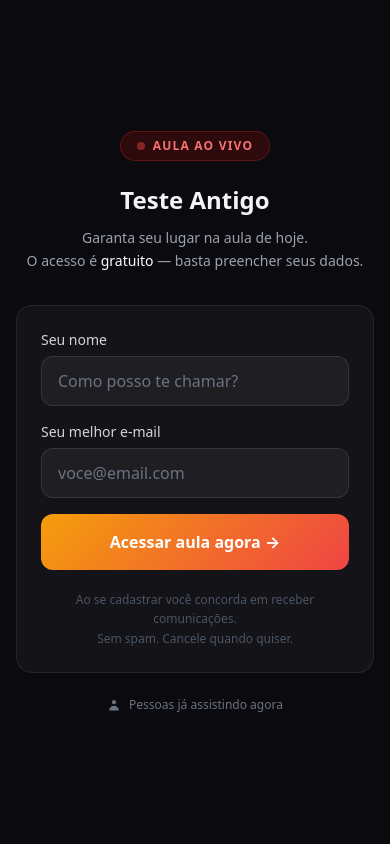
After one commit to digo77/webinar, a Flask app: template templates/registrar.html in a window 390 px wide. The commit adds this page. Run offline with Flask 3, Linux system fonts and the light colour scheme; the template is opened without the code that fills it: values that come from a table or form of the project are taken from there, others are empty; some libraries are stand-ins or nearby versions.

Commit message:
refactor: remove JWT, adiciona registro simples por sessao
- routes/registrar.py: novo blueprint GET/POST /registrar?w=<slug>
  Busca WebinarConfig por slug, cria/atualiza Registrant, salva sessao Flask
  e redireciona para /sala. Sem tokens, sem JWT.

- models.py: adiciona campo slug (TEXT UNIQUE) em WebinarConfig

- routes/sala.py: refatorado para ler registrant_id/webinar_id da sessao Flask.
  Remove todas as referencias a JWT e token_service.
  /api/track usa sessao em vez de token no body.
  /api/events usa webinar_id da sessao como fallback.

- routes/admin.py: remove import de generate_token; test_token e preview
  definem sessao Flask e redirecionam para /sala (sem ?token= na URL).
  Nova rota GET /admin/preview/<webinar_id>.
  Campos slug adicionados em webinar_create e webinar_edit.

- static/webinar-engine.js: remove token do payload de /api/track.
  loadEvents passa window.WEBINAR_ID como query param.

- templates/registrar.html: pagina de cadastro dark/mobile-first com
  badge AO VIVO, campo nome+email e botao de acesso.

- templates/sala.html: substitui WEBINAR_TOKEN por WEBINAR_ID.

- templates/admin/dashboard.html e webinar_detail.html: campo slug no
  formulario de criacao/edicao; link /registrar?w=<slug> na listagem e
  card de acesso dedicado ao lado do webhook.

- app.py: registra registrar_bp; adiciona 'slug' ao migrate_db.

Co-Authored-By: Claude Sonnet 4.6 <noreply@anthropic.com>

```diff
--- a/app.py
+++ b/app.py
@@ -18,6 +18,7 @@ def migrate_db(app):
             'client_name': 'TEXT',
             'webhook_token': 'TEXT',
             'test_date': 'TEXT',
+            'slug': 'TEXT',
         }
         for col, typedef in wc_new.items():
             if col not in wc_cols:
@@ -42,10 +43,12 @@ def create_app():
     from routes.webhook import webhook_bp
     from routes.sala import sala_bp
     from routes.admin import admin_bp
+    from routes.registrar import registrar_bp
 
     app.register_blueprint(webhook_bp)
     app.register_blueprint(sala_bp)
     app.register_blueprint(admin_bp)
+    app.register_blueprint(registrar_bp)
 
     # Create tables (novas) + migrate colunas existentes
     with app.app_context():
--- a/models.py
+++ b/models.py
@@ -39,6 +39,7 @@ class WebinarConfig(db.Model):
     upsell_url = db.Column(db.Text)
     upsell_cta_text = db.Column(db.Text)
     test_date = db.Column(db.Text)  # datetime-local ISO string, ex: "2026-03-27T20:00"
+    slug = db.Column(db.Text, unique=True)  # identificador de URL, ex: "cookie-sandwich"
 
 
 class TimelineEvent(db.Model):
--- /dev/null
+++ b/templates/registrar.html
@@ -0,0 +1,144 @@
+<!DOCTYPE html>
+<html lang="pt-BR">
+<head>
+    <meta charset="UTF-8">
+    <meta name="viewport" content="width=device-width, initial-scale=1.0">
+    <title>{% if webinar %}{{ webinar.name }}{% else %}Webinário{% endif %} — Acesso</title>
+    <script src="https://cdn.tailwindcss.com"></script>
+    <style>
+        body { background-color: #0a0a0f; color: #f3f4f6; font-family: system-ui, -apple-system, sans-serif; }
+
+        .pulse-dot { animation: pulse 2s infinite; }
+        @keyframes pulse {
+            0%, 100% { opacity: 1; }
+            50% { opacity: 0.4; }
+        }
+
+        .glow-border:focus {
+            outline: none;
+            border-color: #f59e0b;
+            box-shadow: 0 0 0 3px rgba(245,158,11,.15);
+        }
+
+        .btn-main {
+            background: linear-gradient(135deg, #f59e0b 0%, #ef4444 100%);
+            transition: opacity .2s, transform .1s;
+        }
+        .btn-main:hover { opacity: .92; }
+        .btn-main:active { transform: scale(.98); }
+
+        .card {
+            background: rgba(255,255,255,.04);
+            border: 1px solid rgba(255,255,255,.08);
+        }
+    </style>
+</head>
+<body class="min-h-screen flex items-center justify-center px-4 py-12">
+
+<div class="w-full max-w-md mx-auto">
+
+    {% if error and not webinar %}
+    <!-- Webinário não encontrado -->
+    <div class="card rounded-2xl p-8 text-center">
+        <div class="text-5xl mb-4">🔒</div>
+        <h1 class="text-xl font-bold mb-2">Link inválido</h1>
+        <p class="text-gray-400 text-sm">{{ error }}</p>
+    </div>
+
+    {% else %}
+
+    <!-- Badge AO VIVO -->
+    <div class="flex justify-center mb-6">
+        <div class="flex items-center gap-2 bg-red-950/60 border border-red-800/50 rounded-full px-4 py-1.5">
+            <div class="w-2 h-2 bg-red-500 rounded-full pulse-dot"></div>
+            <span class="text-red-400 text-xs font-semibold uppercase tracking-widest">Aula ao vivo</span>
+        </div>
+    </div>
+
+    <!-- Nome do webinário -->
+    <div class="text-center mb-8">
+        {% if webinar and webinar.client_name %}
+        <p class="text-yellow-400 text-sm font-medium mb-2 uppercase tracking-wider">{{ webinar.client_name }}</p>
+        {% endif %}
+        <h1 class="text-2xl sm:text-3xl font-bold leading-tight">
+            {% if webinar %}{{ webinar.name }}{% else %}Aula ao Vivo{% endif %}
+        </h1>
+        <p class="text-gray-400 mt-3 text-sm leading-relaxed">
+            Garanta seu lugar na aula de hoje.<br>
+            O acesso é <span class="text-white font-medium">gratuito</span> — basta preencher seus dados.
+        </p>
+    </div>
+
+    <!-- Card do formulário -->
+    <div class="card rounded-2xl p-6 sm:p-8">
+
+        {% if error %}
+        <div class="bg-red-950/50 border border-red-800/60 rounded-xl px-4 py-3 mb-5 text-red-300 text-sm">
+            {{ error }}
+        </div>
+        {% endif %}
+
+        <form method="POST" action="{{ request.url }}" novalidate>
+            <div class="space-y-4">
+                <div>
+                    <label for="name" class="block text-sm font-medium text-gray-300 mb-1.5">
+                        Seu nome
+                    </label>
+                    <input
+                        type="text"
+                        id="name"
+                        name="name"
+                        required
+                        autocomplete="given-name"
+                        placeholder="Como posso te chamar?"
+                        value="{{ request.form.get('name', '') }}"
+                        class="glow-border w-full bg-white/5 border border-white/10 rounded-xl px-4 py-3
+                               text-white placeholder-gray-500 text-base"
+                    >
+                </div>
+
+                <div>
+                    <label for="email" class="block text-sm font-medium text-gray-300 mb-1.5">
+                        Seu melhor e-mail
+                    </label>
+                    <input
+                        type="email"
+                        id="email"
+                        name="email"
+                        required
+                        autocomplete="email"
+                        placeholder="voce@email.com"
+                        value="{{ request.form.get('email', '') }}"
+                        class="glow-border w-full bg-white/5 border border-white/10 rounded-xl px-4 py-3
+                               text-white placeholder-gray-500 text-base"
+                    >
+                </div>
+
+                <button
+                    type="submit"
+                    class="btn-main w-full rounded-xl px-6 py-4 text-white font-bold text-base mt-2"
+                >
+                    Acessar aula agora →
+                </button>
+            </div>
+        </form>
+
+        <p class="text-center text-xs text-gray-600 mt-5 leading-relaxed">
+            Ao se cadastrar você concorda em receber comunicações.<br>
+            Sem spam. Cancele quando quiser.
+        </p>
+    </div>
+
+    <!-- Prova social mínima -->
+    <div class="flex items-center justify-center gap-2 mt-6 text-gray-500 text-xs">
+        <svg class="w-3.5 h-3.5" fill="currentColor" viewBox="0 0 20 20">
+            <path d="M10 9a3 3 0 100-6 3 3 0 000 6zm-7 9a7 7 0 1114 0H3z"/>
+        </svg>
+        <span>Pessoas já assistindo agora</span>
+    </div>
+
+    {% endif %}
+</div>
+
+</body>
+</html>
--- a/templates/sala.html
+++ b/templates/sala.html
@@ -136,7 +136,7 @@
 
 <!-- Dados para o JS -->
 <script>
-    window.WEBINAR_TOKEN = "{{ registrant.token }}";
+    window.WEBINAR_ID = {{ config.id if config else 'null' }};
     window.WEBINAR_CONFIG = {
         attendeeBase: {{ config.attendee_count_base if config else 47 }},
         upsellUrl: "{{ config.upsell_url if config else '' }}",
```
Also changed, not shown: routes/admin.py (+37 -18 lines), routes/registrar.py (added, +65 -0 lines), routes/sala.py (+47 -39 lines), static/webinar-engine.js (+5 -8 lines), templates/admin/dashboard.html (+16 -3 lines), templates/admin/webinar_detail.html (+39 -8 lines), instance/autowebinar.db.
